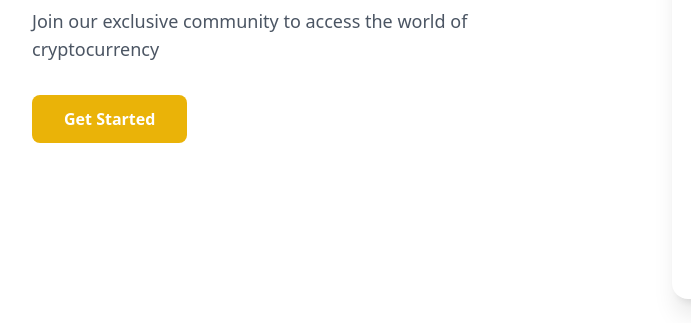
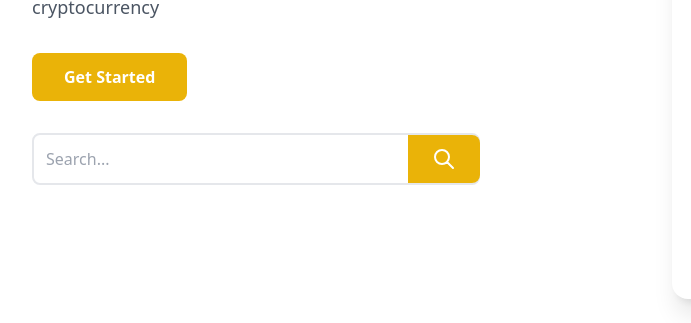
Before and after one commit to faqehanoor/Demo-Crypto-Site, a plain HTML site: page index.html in a window 1280 px wide. Shown: the part 477-800 px from the top of the page, 0-691 px from the left. Drawn offline with nearby package versions, Linux system fonts and the light colour scheme.

Commit message:
Update index.html

```diff
--- a/index.html
+++ b/index.html
@@ -59,6 +59,15 @@
             <h1 class="text-5xl md:text-6xl font-bold leading-tight">International<br>Swiss Crypto Club</h1>
             <p class="text-lg text-gray-600 mt-6 max-w-md mx-auto lg:mx-0">Join our exclusive community to access the world of cryptocurrency</p>
             <a href="#" class="inline-block bg-yellow-500 text-white font-bold py-3 px-8 rounded-lg mt-8 hover:bg-yellow-600 transition-colors">Get Started</a>
+          <!-- Search Bar -->
+          <div class="mt-8 max-w-md mx-auto lg:mx-0" data-aos="fade-up" data-aos-delay="100">
+            <div class="relative flex items-center">
+              <input id="search-input" type="text" placeholder="Search..." class="w-full p-3 rounded-lg border-2 border-gray-200 focus:outline-none focus:ring-2 focus:ring-yellow-500">
+              <button id="search-btn" class="absolute right-0 bg-yellow-500 text-white font-bold py-3 px-6 rounded-r-lg hover:bg-yellow-600">
+                <svg class="w-6 h-6" fill="none" stroke="currentColor" viewBox="0 0 24 24" xmlns="http://www.w3.org/2000/svg"><path stroke-linecap="round" stroke-linejoin="round" stroke-width="2" d="M21 21l-6-6m2-5a7 7 0 11-14 0 7 7 0 0114 0z"></path></svg>
+              </button>
+            </div>
+          </div>
           </div>
           <div class="bg-white p-6 rounded-2xl shadow-xl crypto-card" data-aos="fade-left">
             <div class="flex items-center space-x-3 mb-4"><div class="bg-yellow-100 p-2 rounded-lg"><svg class="w-6 h-6 text-yellow-500" fill="none" stroke="currentColor" viewBox="0 0 24 24" xmlns="http://www.w3.org/2000/svg"><path stroke-linecap="round" stroke-linejoin="round" stroke-width="2" d="M13 7h8m0 0v8m0-8l-8 8-4-4-6 6"></path></svg></div><h2 class="text-xl font-bold">Cryptocurrency</h2></div>
```
